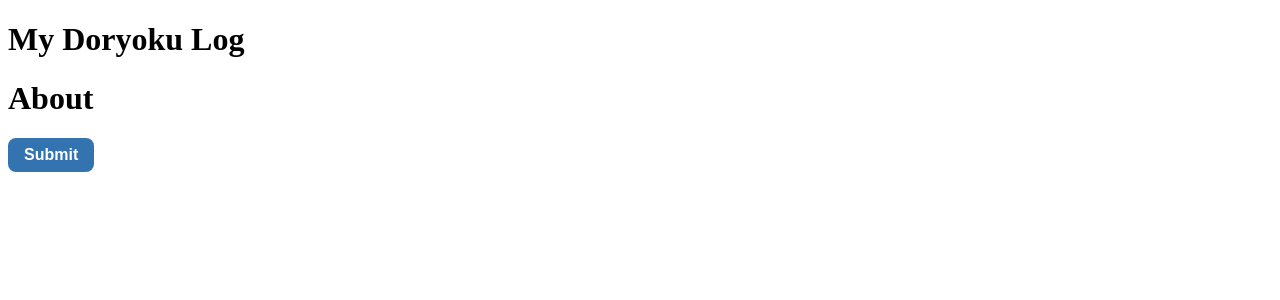
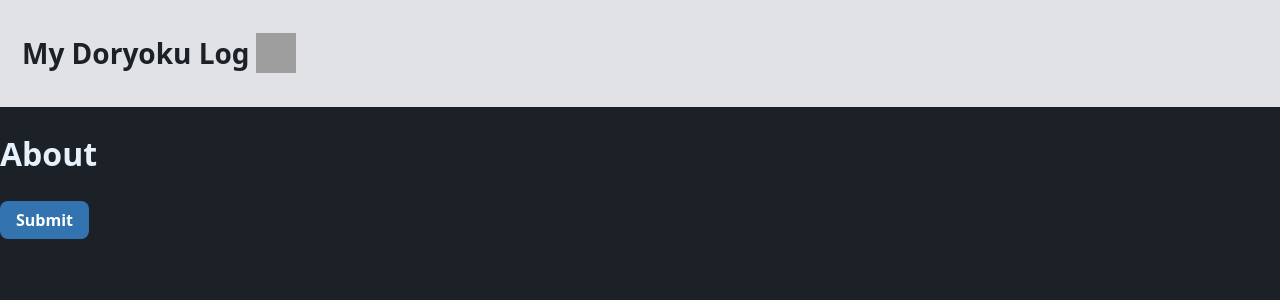
Before and after one commit to KiyonoKara/My-Doryoku-Log, a SvelteKit app: page /about in a window 1280 px wide. Shown: the top 300 px of the page. Built offline with nearby package versions, Linux system fonts and the light colour scheme; grey boxes are pictures that could not be loaded; a web font is replaced by a local one.

Commit message:
Set header for all pages

```diff
--- a/src/routes/+layout.svelte
+++ b/src/routes/+layout.svelte
@@ -1,13 +1,15 @@
 <script lang="ts">
+	import '../app.css';
 	import favicon from '$lib/assets/favicon.svg';
-
+	import Header from '$lib/Header.svelte';
 	let { children } = $props();
 </script>
 
 <svelte:head>
+	<title>My Doryoku Log</title>
 	<link rel="icon" href={favicon} />
 </svelte:head>
 
-<h1>My Doryoku Log</h1>
+<Header label="My Doryoku Log" />
 
 {@render children()}
```
